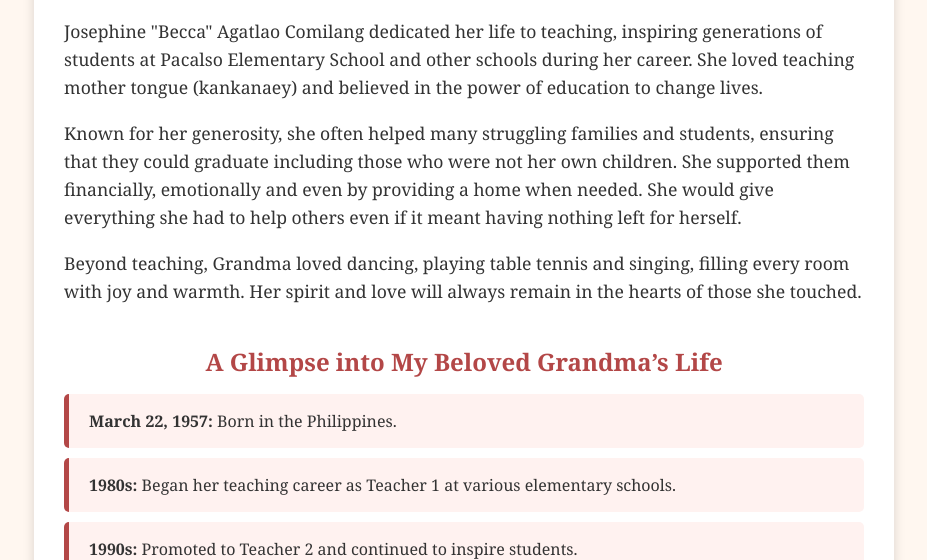
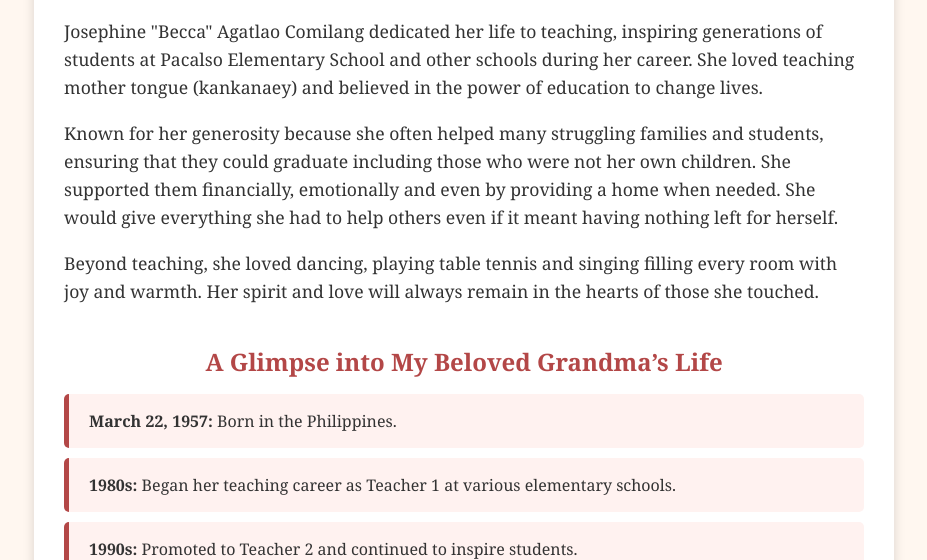
Before and after one commit to TayshaunComilang/Tribute-Page, a plain HTML site: page index.html in a window 1280 px wide. Shown: the part 540-1100 px from the top of the page, without its empty margins (176-1103 px from the left). Drawn offline with Linux system fonts and the light colour scheme.

Commit message:
Update index.html

```diff
--- a/index.html
+++ b/index.html
@@ -25,11 +25,11 @@
       </p>
 
       <p>
-        Known for her generosity, she often helped many struggling families and students, ensuring that they could graduate including those who were not her own children. She supported them financially, emotionally and even by providing a home when needed. She would give everything she had to help others even if it meant having nothing left for herself.
+        Known for her generosity because she often helped many struggling families and students, ensuring that they could graduate including those who were not her own children. She supported them financially, emotionally and even by providing a home when needed. She would give everything she had to help others even if it meant having nothing left for herself.
       </p>
 
       <p>
-        Beyond teaching, Grandma loved dancing, playing table tennis and singing, filling every room with joy and warmth. Her spirit and love will always remain in the hearts of those she touched.
+        Beyond teaching, she loved dancing, playing table tennis and singing filling every room with joy and warmth. Her spirit and love will always remain in the hearts of those she touched.
       </p>
     </div>
 
```
